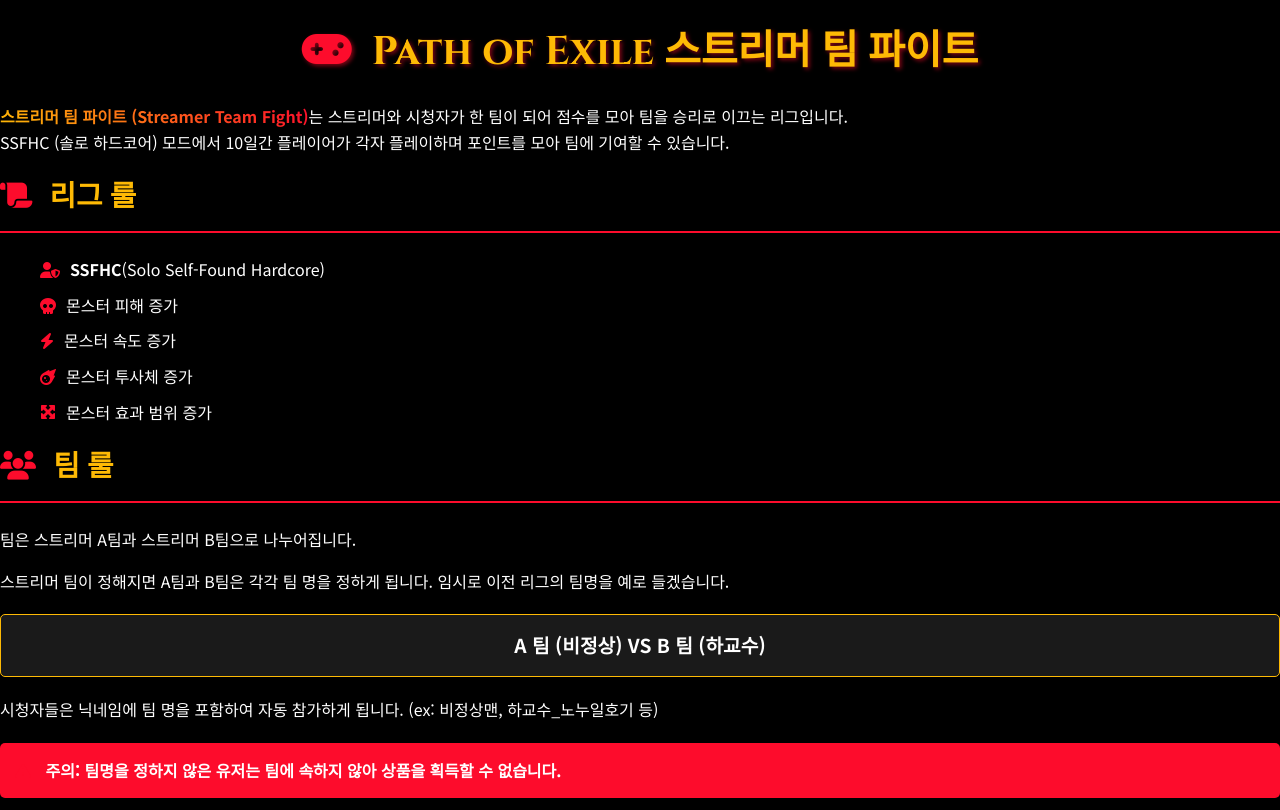
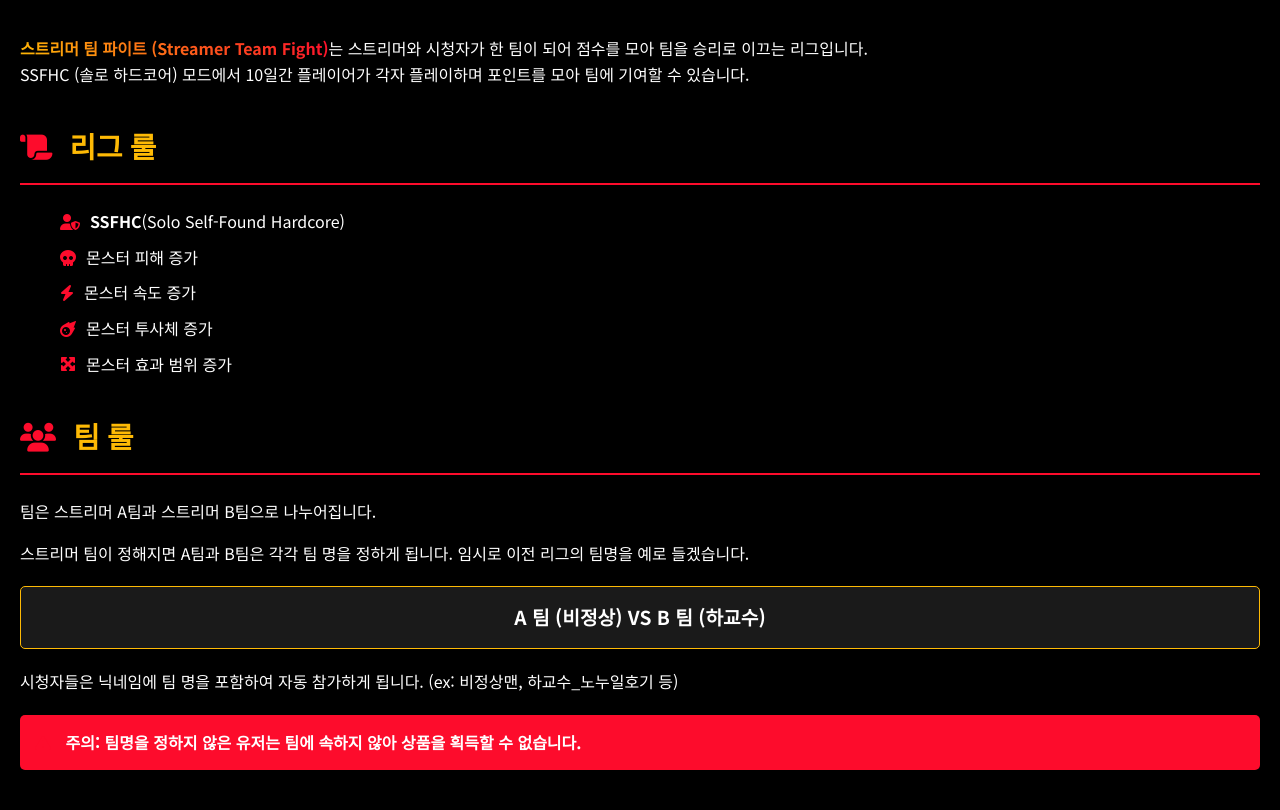
Before and after one commit to numsil/stf, a plain HTML site: page index.html in a window 1280 px wide. Drawn offline with Linux system fonts and the light colour scheme.

Commit message:
Update index.html

```diff
--- a/index.html
+++ b/index.html
@@ -21,7 +21,8 @@
             color: var(--text-color);
             background-color: var(--main-bg-color);
             margin: 0;
-            padding: 0;
+            padding: 20px;
+            min-height: 80%;
             box-sizing: border-box;
         }
         h1, h2, h3 {
@@ -31,14 +32,14 @@
         h1 {
             font-size: 2.5em;
             text-align: center;
-            margin: 20px 0;
+            margin-bottom: 30px;
             text-shadow: 2px 2px 4px rgba(253, 12, 44, 0.5);
         }
         h2 {
             font-size: 1.8em;
             border-bottom: 2px solid var(--secondary-color);
             padding-bottom: 10px;
-            margin-top: 20px;
+            margin-top: 40px;
         }
         .highlight {
             background-color: var(--section-bg-color);
@@ -81,11 +82,6 @@
     </style>
 </head>
 <body>
-    <h1>
-        <i class="fas fa-gamepad icon"></i>
-        Path of Exile 스트리머 팀 파이트
-    </h1>
-
     <p><span class="gradient-text">스트리머 팀 파이트 (Streamer Team Fight)</span>는 스트리머와 시청자가 한 팀이 되어 점수를 모아 팀을 승리로 이끄는 리그입니다.<br>
     SSFHC (솔로 하드코어) 모드에서 10일간 플레이어가 각자 플레이하며 포인트를 모아 팀에 기여할 수 있습니다.</p>
 
```
